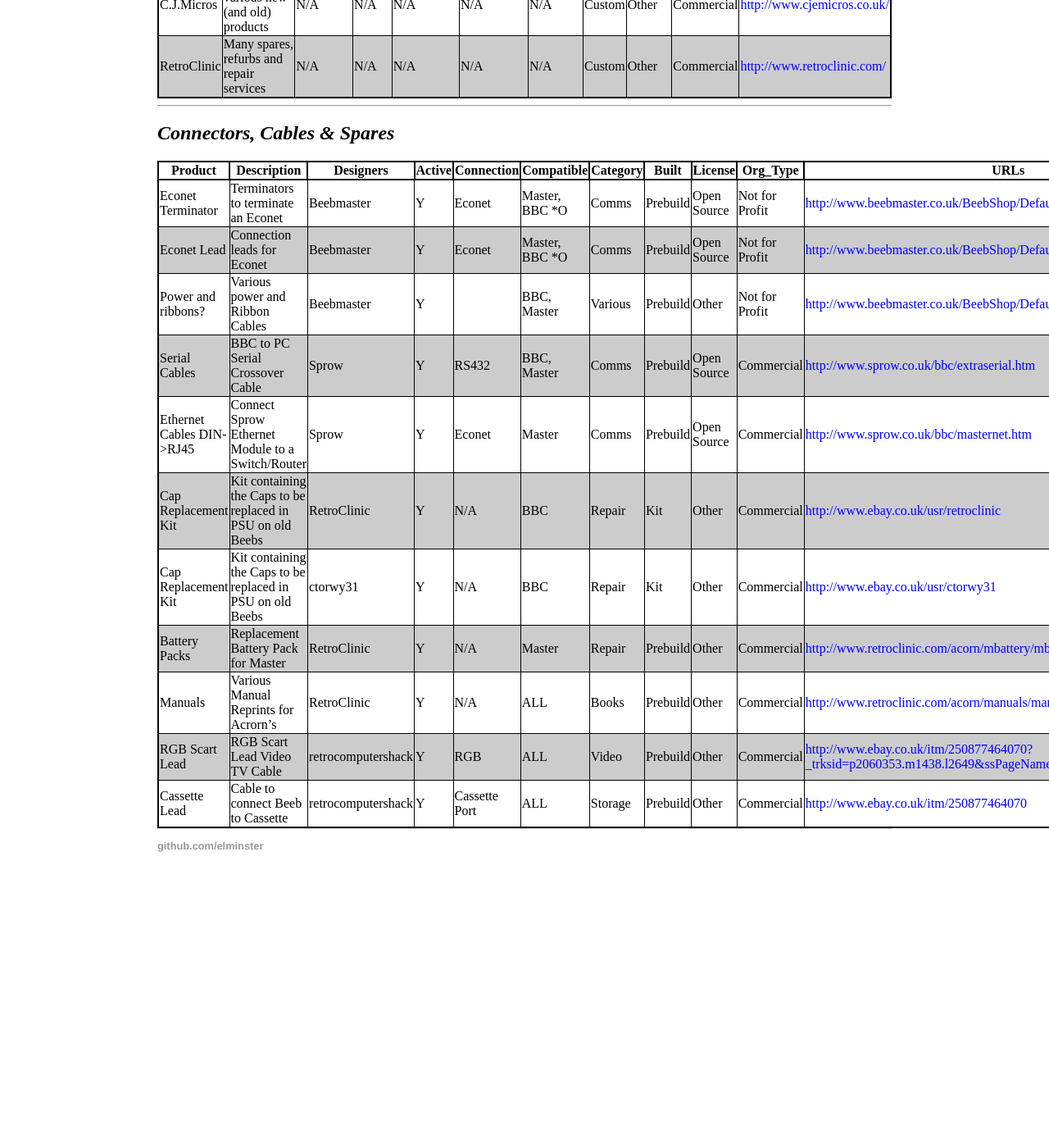
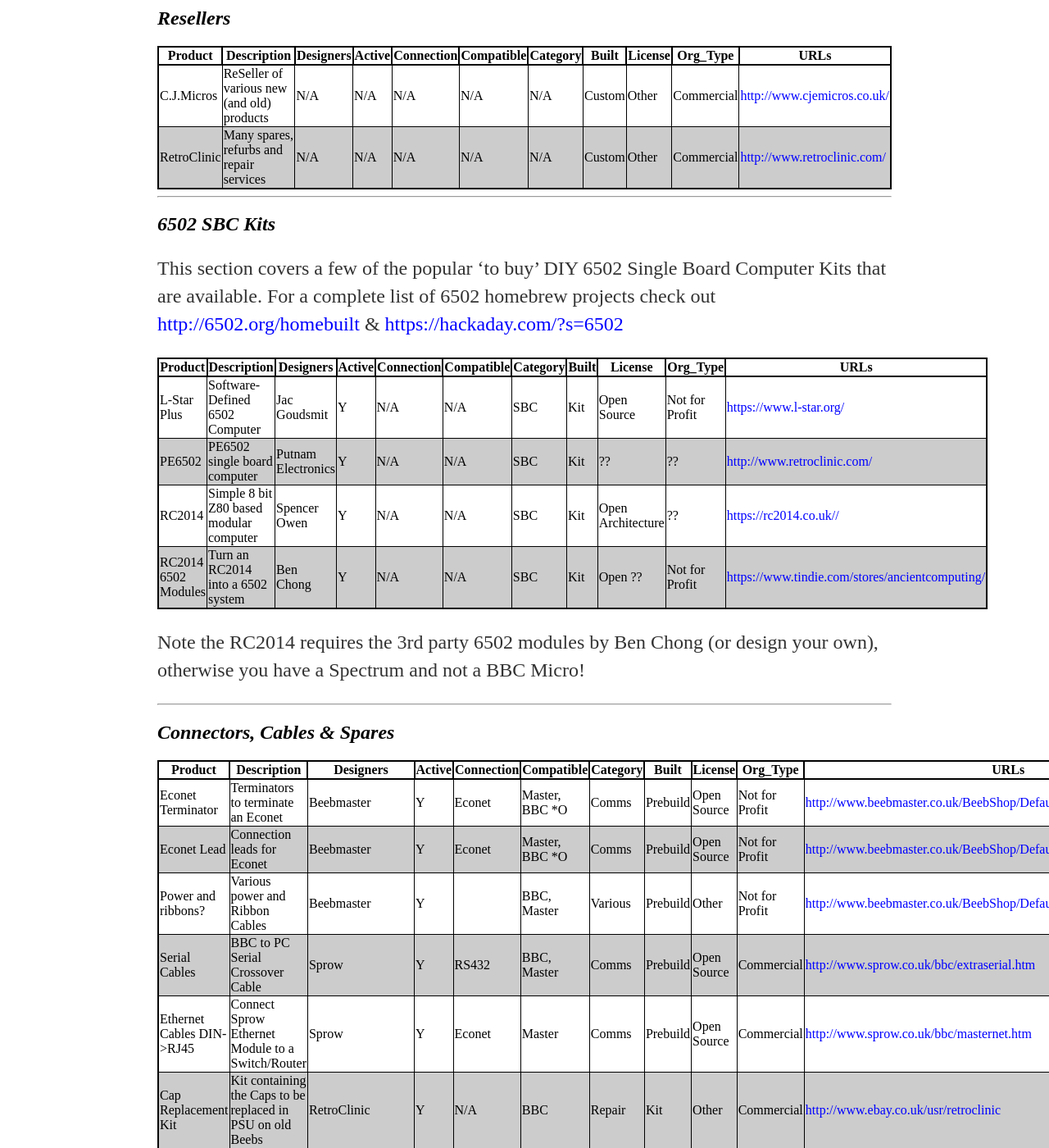
Before and after one commit to elminster/elminster.github.io, a Jekyll site: the page built from hardware.md, in a window 1280 px wide and 1400 px high, scrolled down 8586 px. Shown: the whole window at 82% size. Built offline with Jekyll 4.4.1, drawn with Linux system fonts in a browser that asks for light colours; before the commit the page ends 9685 px from its top, so only the background shows below that; some of the changed text lies outside the part shown.

Commit message:
Added: 	- IFEL 16 RAM/ROM EEPROM Board for BBC B. 	- New 6502 SBC section, containing popular SBC kits, currently: 		- RC2014 + RC2014 6502 Modules 		- L-Star Plus 		- PE6502
Also links to 6502.org and hackaday for more 6502 kit and self builds.

```diff
--- a/hardware.md
+++ b/hardware.md
@@ -84,11 +83,12 @@
 | Match box copro | CoPro reproduced on a matchbox  | Hoglet/Flynnjs/BigEd | Y - flynnjs | Tube | ALL *E | CoPro | Kit | Open Source | Not for Profit | <http://stardot.org.uk/forums/viewtopic.php?f=8&t=8932> |
 | Level shifter : 5v DIP to 3v3 DE0-nano | Used to allow other Spartan FPGAs to be used with ICE-T  | Flynnjs | Y | CPU Socket | ALL *E | Diagnostics | Prebuild | Other | Not for Profit | <http://www.xeropage.co.uk/shop/index.php?id_product=16&controller=product> |
 | BeebOPL | Yamaha circa 1980 Midi Chip Expansion | lazarusr | N | 1Mhz Bus | ALL *E | Audio | Kit | Open Source | Not for Profit | <http://stardot.org.uk/forums/viewtopic.php?t=11434> |
-| Acorn Master Switcher | MOS ROM Switcher for BBC Master | ctorwy31 | Y | ROM Slot | Master | MOS | Prebuild | Other | Commercial | <http://www.ebay.co.uk/usr/ctorwy31> |
-| Turbo MMC | MMC Storage for Acorns | ctorwy31 | Y | User Port | ALL *E | Storage | Prebuild | Other | Commercial | <http://www.ebay.co.uk/usr/ctorwy31> |
-| ROM/SRAM Cartiridge  | Acorn BBC Micro Master RAM/ROM cartridge preloaded with eight ROM images | ctorwy31 | Y | Cartridge | Master | Cartridge | Prebuild | Other | Commercial | <http://www.ebay.co.uk/usr/ctorwy31> |
-| EEPROM Cartridge | Acorn BBC Micro Master non-volatile EEPROM ROM cartridge + Free Snapper ROM | ctorwy31 | Y | Cartridge | Master | Cartridge | Prebuild | Other | Commercial | <http://www.ebay.co.uk/usr/ctorwy31> |
-| BBC Micro 1772 Disc Upgrade | 1772 Disc Upgrade PCB + DFS & DDFS ROMS | ctorwy31 | Y | Disc IC Socket | BBC B | Storage | Prebuild | Other | Commercial | <http://www.ebay.co.uk/usr/ctorwy31> |
+| Acorn Master Switcher | MOS ROM Switcher for BBC Master | ctorwy31/IFEL | Y | ROM Slot | Master | MOS | Prebuild | Other | Commercial | <http://www.ebay.co.uk/usr/ctorwy31> |
+| Turbo MMC | MMC Storage for Acorns | ctorwy31/IFEL | Y | User Port | ALL *E | Storage | Prebuild | Other | Commercial | <http://www.ebay.co.uk/usr/ctorwy31> |
+| ROM/SRAM Cartiridge  | Acorn BBC Micro Master RAM/ROM cartridge preloaded with eight ROM images | ctorwy31/IFEL | Y | Cartridge | Master | Cartridge | Prebuild | Other | Commercial | <http://www.ebay.co.uk/usr/ctorwy31> |
+| EEPROM Cartridge | Acorn BBC Micro Master non-volatile EEPROM ROM cartridge + Free Snapper ROM | ctorwy31/IFEL | Y | Cartridge | Master | Cartridge | Prebuild | Other | Commercial | <http://www.ebay.co.uk/usr/ctorwy31> |
+| BBC Micro 1772 Disc Upgrade | 1772 Disc Upgrade PCB + DFS & DDFS ROMS | ctorwy31/IFEL | Y | Disc IC Socket | BBC B | Storage | Prebuild | Other | Commercial | <http://www.ebay.co.uk/usr/ctorwy31> |
+| 16 socket BB RAM/ROM EEPROM Board | Acorn BBC Micro 16 socket battery backed RAM ROM EEPROM expansion board | ctorwy31/IFEL | Y | Rom Slot | BBC B | Expansion | Prebuild | Other | Commercial | <http://www.ebay.co.uk/usr/ctorwy31> |
 | 32kB RAM & 32kB ROM | 32 kB RAM/ROM kit | cmorley | Y | ROM Slot | BBC B | Expansion | Prebuild | Other | Not for Profit | <http://www.boobip.com/index.php/hardware/32kb-ram-32kb-rom> |
 | 64kB EEPROM Module | 64kB EEPROM kit | cmorley | Y | ROM Slot | BBC B | Expansion | Prebuild | Other | Not for Profit | <http://www.boobip.com/index.php/hardware/64kb-eeprom> |
 | OS RAM Module (Extra 30k) | Code needs to be OS RAM Mod Aware | cmorley | Y | ROM Slot | BBC B | Expansion | Prebuild | Other | Not for Profit | <http://www.boobip.com/hardware/osram/osram-technical> |
@@ -173,7 +173,19 @@
 | C.J.Micros | ReSeller of various new (and old) products | N/A | N/A | N/A | N/A | N/A | Custom | Other | Commercial | <http://www.cjemicros.co.uk/> |
 | RetroClinic | Many spares, refurbs and repair services | N/A | N/A | N/A | N/A | N/A | Custom | Other | Commercial | <http://www.retroclinic.com/> |
 
+***
 
+## _**6502 SBC Kits**_
+This section covers a few of the popular 'to buy' DIY 6502 Single Board Computer Kits that are available. For a complete list of 6502 homebrew projects check out <http://6502.org/homebuilt> & <https://hackaday.com/?s=6502>
+
+| Product | Description | Designers | Active | Connection | Compatible | Category | Built | License | Org_Type | URLs |
+|---------|-------------|-----------|--------|------------|------------|----------|-------|---------|----------|------|
+| L-Star Plus | Software-Defined 6502 Computer | Jac Goudsmit | Y | N/A | N/A | SBC | Kit | Open Source | Not for Profit | <https://www.l-star.org/> |
+| PE6502 | PE6502 single board computer | Putnam Electronics | Y | N/A | N/A | SBC | Kit | ?? | ?? | <http://www.retroclinic.com/> |
+| RC2014 | Simple 8 bit Z80 based modular computer | Spencer Owen | Y | N/A | N/A | SBC | Kit | Open Architecture | ?? | <https://rc2014.co.uk//> |
+| RC2014 6502 Modules | Turn an RC2014 into a 6502 system | Ben Chong  | Y | N/A | N/A | SBC | Kit | Open ?? | Not for Profit | <https://www.tindie.com/stores/ancientcomputing/> |
+
+Note the RC2014 requires the 3rd party 6502 modules by Ben Chong (or design your own), otherwise you have a Spectrum and not a BBC Micro!
 
 ***
 
```
Also changed, not shown: other parts of hardware.md (+3 -4 lines).
